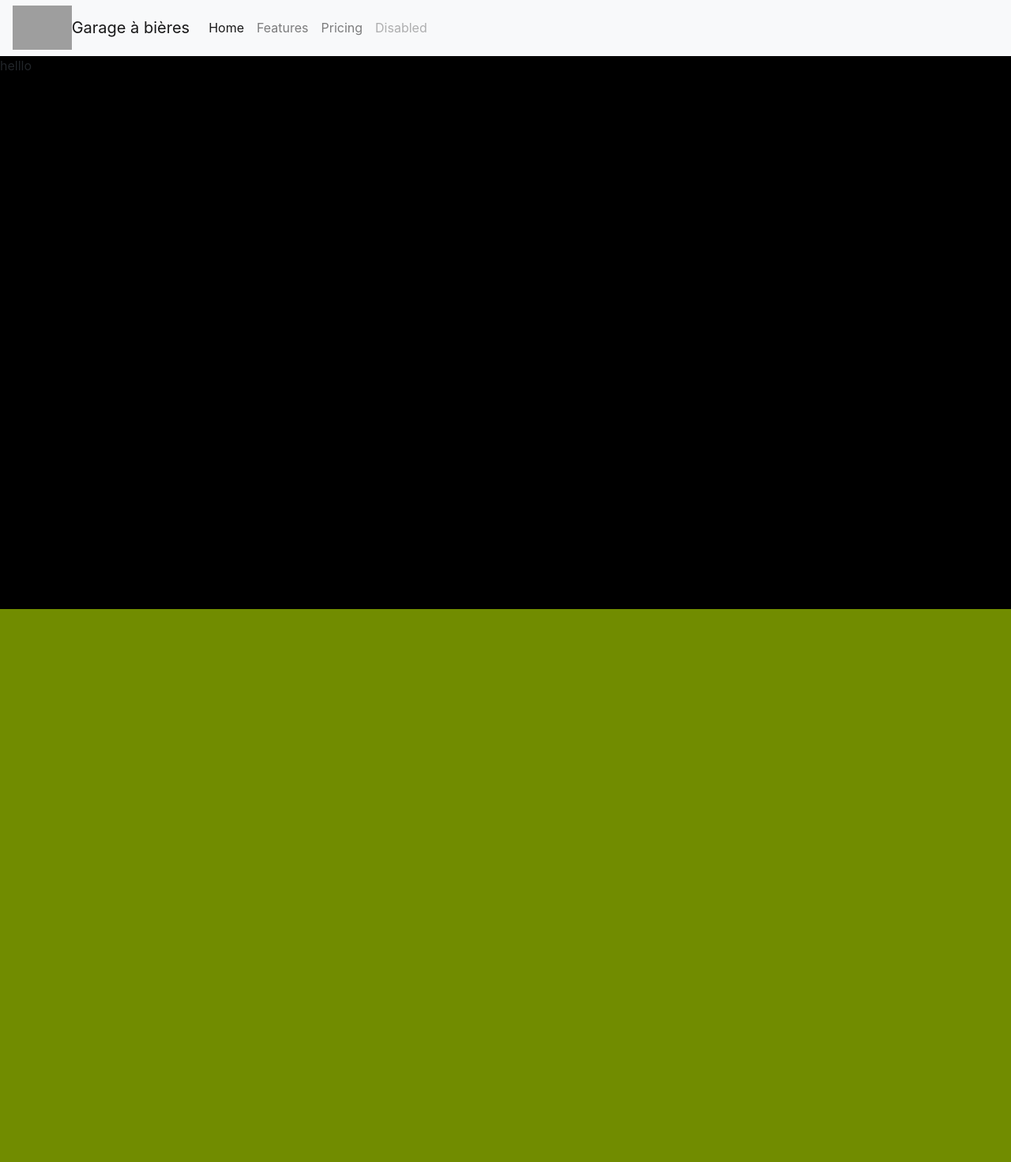
After one commit to Jerem5962/Garage_a_bieres, a PHP site: template templates/home/index.html.twig in a window 1280 px wide. The commit adds this page. Shown: the part 301-1772 px from the top of the page at 79% size. Run offline with PHP 8.4, Linux system fonts and the light colour scheme; the template is opened without the code that fills it, so the values that code supplies are empty; style sheets or scripts are compiled from the project's sources; some libraries are stand-ins or nearby versions; grey boxes are pictures that could not be loaded.

Commit message:
Add skeleton with header and navbar

```diff
--- a/assets/css/app.css
+++ /dev/null
@@ -1,3 +0,0 @@
-body {
-    background-color: lightgray;
-}
--- a/assets/js/app.js
+++ b/assets/js/app.js
@@ -6,7 +6,7 @@
  */
 
 // any CSS you import will output into a single css file (app.css in this case)
-import '../css/app.css';
+import '../scss/app.scss';
 
 // Need jQuery? Install it with "yarn add jquery", then uncomment to import it.
 // import $ from 'jquery';
--- /dev/null
+++ b/assets/js/navbar.js
@@ -0,0 +1,12 @@
+console.log('coucou')
+$(function(){
+    $(window).scroll(
+        function () {//Au scroll dans la fenetre on déclenche la fonction
+            if ($(this).scrollTop() > 300) { //si on a défini de plus de 300 px du haut vers le bas
+                $('#navigation').addClass("navigation"); //on ajoute la classe "navigation" à <div id="navigation">
+            } else {
+                $('#navigation').removeClass("navigation");//sinon on retire la classe "navigation" à <div id="navigation">
+            }
+        }
+    );
+});
--- /dev/null
+++ b/assets/scss/app.scss
@@ -0,0 +1,28 @@
+// base.html.twig
+body {
+    background-color: lightblue;
+    header {
+        .parallax {
+            background-image: url("https://scontent-frx5-1.xx.fbcdn.net/v/t1.0-9/42939552_246245726065246_2547866774280339456_n.jpg?_nc_cat=111&_nc_ohc=fBs6PeSmSikAX_Jzi0k&_nc_ht=scontent-frx5-1.xx&oh=a52d32ae9351beaefa0d8e063fedc03a&oe=5EC62668");
+            background-attachment: fixed;
+            background-position: center;
+            background-repeat: no-repeat;
+            background-size: cover;
+            top: 0;
+            height: 300px;
+        }
+
+        .navigation {
+            position: fixed;
+            z-index: 1;
+            width: 100%;
+            top: 0;
+        }
+
+        #navigation nav img {
+            height: 56px;
+        }
+    }
+
+
+}
--- /dev/null
+++ b/assets/scss/home.scss
@@ -0,0 +1,14 @@
+// index.html.twig
+body {
+    main {
+        div {
+            height: 700px;
+            background-color: black;
+        }
+
+        .test {
+            height: 700px;
+            background-color: #718C00;
+        }
+    }
+}
--- a/package.json
+++ b/package.json
@@ -2,6 +2,7 @@
     "devDependencies": {
         "@symfony/webpack-encore": "^0.28.2",
         "add": "^2.0.6",
+        "bootstrap": "^4.4.1",
         "core-js": "^3.0.0",
         "jquery": "^3.4.1",
         "node-sass": "^4.13.1",
--- a/templates/base.html.twig
+++ b/templates/base.html.twig
@@ -1,12 +1,68 @@
 <!DOCTYPE html>
-<html>
+<html lang="fr">
     <head>
         <meta charset="UTF-8">
-        <title>{% block title %}Welcome!{% endblock %}</title>
-        {% block stylesheets %}{% endblock %}
+        <title>{% block title %}Garage à bières{% endblock %}</title>
+        <link rel="stylesheet"
+              href="https://stackpath.bootstrapcdn.com/bootstrap/4.3.1/css/bootstrap.min.css"
+              integrity="sha384-ggOyR0iXCbMQv3Xipma34MD+dH/1fQ784/j6cY/iJTQUOhcWr7x9JvoRxT2MZw1T"
+              crossorigin="anonymous">
+        {{ encore_entry_link_tags('index') }}
+
+        {% block stylesheets %}
+        {% endblock %}
     </head>
     <body>
+    <header>
+        <div class="parallax">
+        </div>
+        <div id="navigation" class="">
+            <nav class="navbar navbar-expand-lg navbar-light bg-light">
+                <img src="https://scontent-frt3-1.xx.fbcdn.net/v/t1.0-9/24232865_132147710808382_8540368439467164924_n.jpg?_nc_cat=102&_nc_ohc=NTQtlmFEo_MAX9hRSST&_nc_ht=scontent-frt3-1.xx&oh=ce15f078a757e10cc3afb52cc29ac07f&oe=5E98FB27" alt="logo du garage à bières">
+                <a class="navbar-brand" href="{{ path('home') }}">Garage à bières</a>
+                <button class="navbar-toggler" type="button" data-toggle="collapse" data-target="#navbarNav" aria-controls="navbarNav" aria-expanded="false" aria-label="Toggle navigation">
+                    <span class="navbar-toggler-icon"></span>
+                </button>
+                <div class="collapse navbar-collapse" id="navbarNav">
+                    <ul class="navbar-nav">
+                        <li class="nav-item active">
+                            <a class="nav-link" href="#">Home <span class="sr-only">(current)</span></a>
+                        </li>
+                        <li class="nav-item">
+                            <a class="nav-link" href="#">Features</a>
+                        </li>
+                        <li class="nav-item">
+                            <a class="nav-link" href="#">Pricing</a>
+                        </li>
+                        <li class="nav-item">
+                            <a class="nav-link disabled" href="#" tabindex="-1" aria-disabled="true">Disabled</a>
+                        </li>
+                    </ul>
+                </div>
+            </nav>
+        </div>
+
+    </header>
+
         {% block body %}{% endblock %}
-        {% block javascripts %}{% endblock %}
+        {% block javascripts %}
+            <script src="https://code.jquery.com/jquery-3.3.1.slim.min.js"
+                    integrity="sha384-q8i/X+965DzO0rT7abK41JStQIAqVgRVzpbzo5smXKp4YfRvH+8abtTE1Pi6jizo"
+                    crossorigin="anonymous">
+            </script>
+
+            <script src="https://cdnjs.cloudflare.com/ajax/libs/popper.js/1.14.7/umd/popper.min.js"
+                    integrity="sha384-UO2eT0CpHqdSJQ6hJty5KVphtPhzWj9WO1clHTMGa3JDZwrnQq4sF86dIHNDz0W1"
+                    crossorigin="anonymous">
+            </script>
+
+            <script src="https://stackpath.bootstrapcdn.com/bootstrap/4.3.1/js/bootstrap.min.js"
+                    integrity="sha384-JjSmVgyd0p3pXB1rRibZUAYoIIy6OrQ6VrjIEaFf/nJGzIxFDsf4x0xIM+B07jRM"
+                    crossorigin="anonymous">
+            </script>
+
+                {{ encore_entry_script_tags('navigation') }}
+
+        {% endblock %}
     </body>
 </html>
--- /dev/null
+++ b/templates/home/index.html.twig
@@ -0,0 +1,16 @@
+{% extends 'base.html.twig' %}
+{% block stylesheets %}
+    {{ encore_entry_link_tags('home') }}
+{% endblock %}
+{% block body %}
+    <main>
+        <div>
+            <p>helllo</p>
+        </div>
+        <div class="test">
+
+        </div>
+    </main>
+
+
+{% endblock %}
--- a/webpack.config.js
+++ b/webpack.config.js
@@ -24,6 +24,9 @@
      * and one CSS file (e.g. app.css) if your JavaScript imports CSS.
      */
     .addEntry('app', './assets/js/app.js')
+    .addEntry('index', './assets/scss/app.scss')
+    .addEntry('home', './assets/scss/home.scss')
+    .addEntry('navigation', './assets/js/navbar.js')
     //.addEntry('page1', './assets/js/page1.js')
     //.addEntry('page2', './assets/js/page2.js')
 
@@ -54,7 +57,7 @@
     })
 
     // enables Sass/SCSS support
-    //.enableSassLoader()
+    .enableSassLoader()
 
     // uncomment if you use TypeScript
     //.enableTypeScriptLoader()
```
Also changed, not shown: src/Controller/HomeController.php (added, +18 -0 lines), public/images/presentation.jpg (added), 1 other file.
